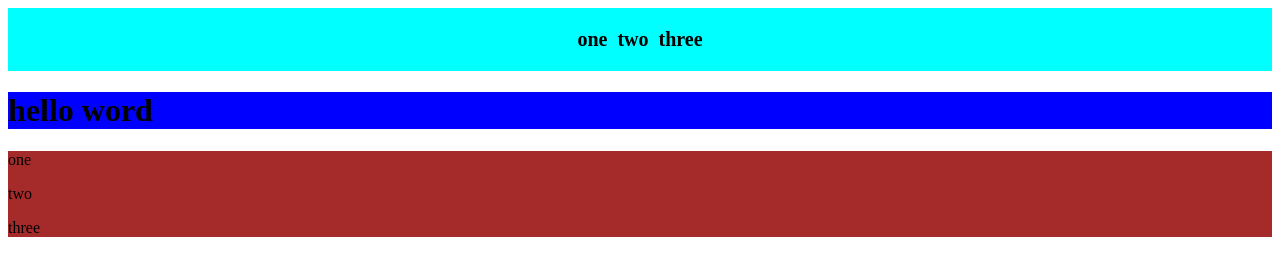
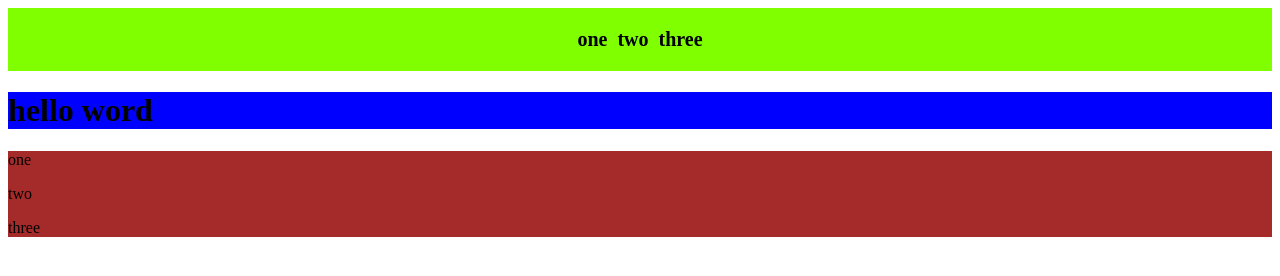
Before and after one commit to nazaninjvd/test-1, a plain HTML site: page index.html in a window 1280 px wide. Drawn offline with Linux system fonts and the light colour scheme.

Commit message:
change color

```diff
--- a/index.css
+++ b/index.css
@@ -1,5 +1,5 @@
 .header-top{
-    background-color: aqua;
+    background-color: chartreuse;
 }
 .div-1{
     display: flex;
```
